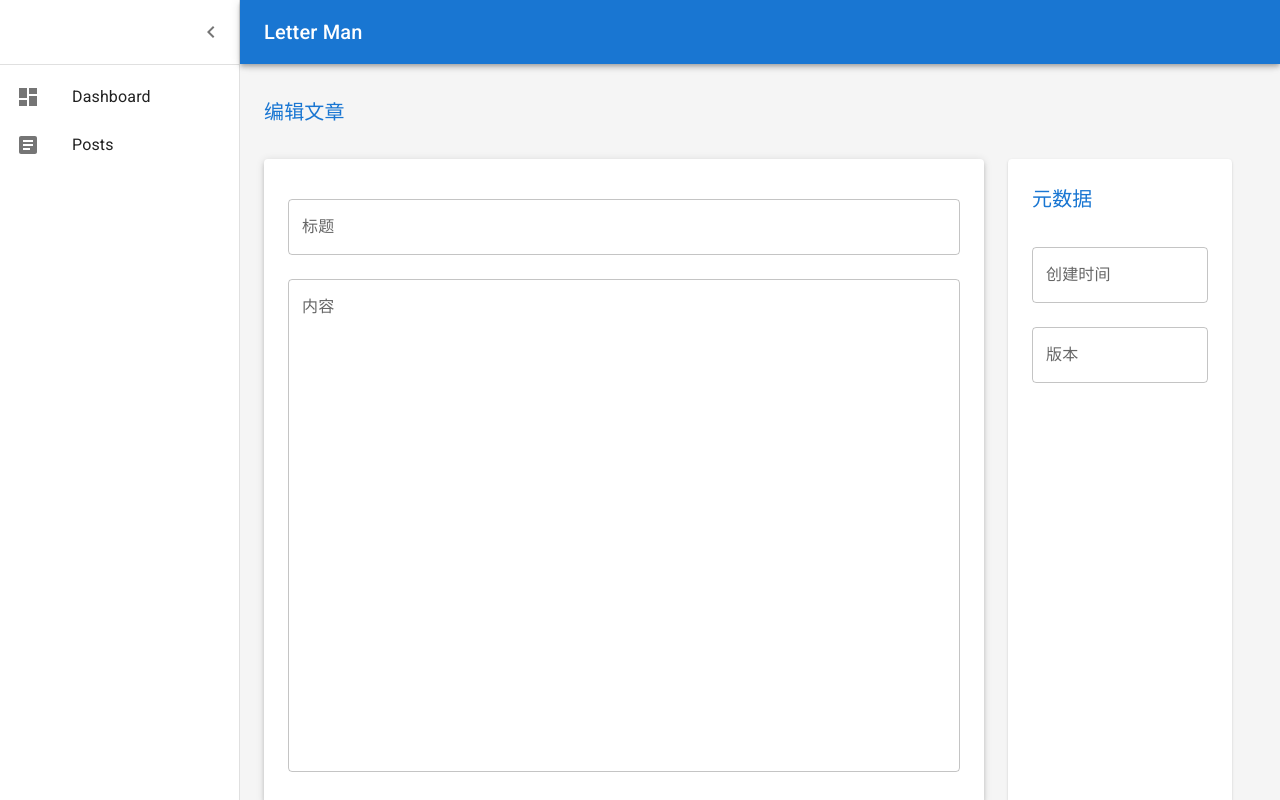
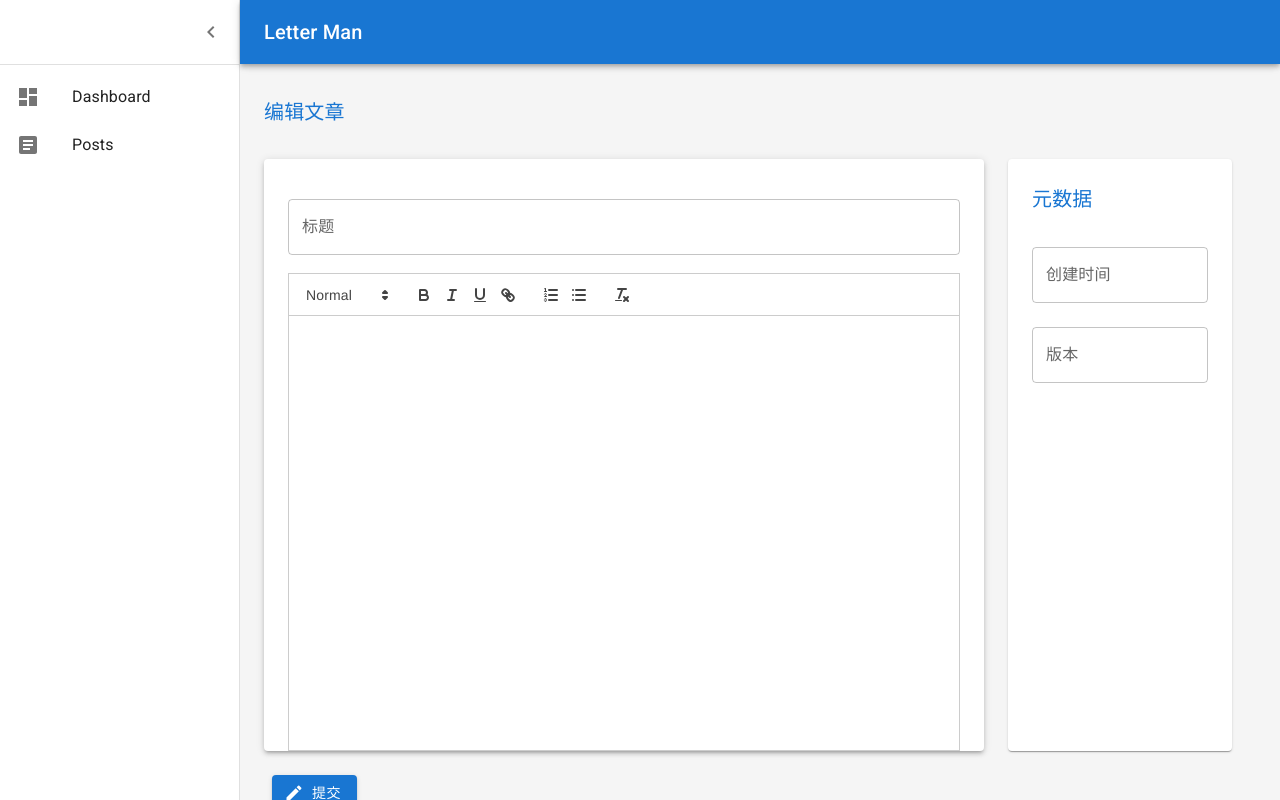
Before and after one commit to FaustProMaxPX/Letterman, a React (Vite) app: page /post/1 in a window 1280 px wide. Built offline with nearby package versions, Linux system fonts and the light colour scheme.

Commit message:
feat: full text editor

```diff
--- a/index.html
+++ b/index.html
@@ -15,9 +15,7 @@
       rel="stylesheet"
       href="https://fonts.googleapis.com/icon?family=Material+Icons"
     />
-    <!-- <script type="module">
-      import Markdown from "https://esm.sh/react-markdown@9?bundle"
-    </script> -->
+
   </head>
   <body>
     <div id="root"></div>
--- a/src/App.tsx
+++ b/src/App.tsx
@@ -139,7 +139,7 @@ const App = () => {
             }}
           >
             <Toolbar />
-            <Container maxWidth="lg" sx={{ mt: 4, mb: 4 }}>
+            <Container maxWidth="lg" sx={{ mt: 4, mb: 4, height: "80%" }}>
               <Notification />
               <PostForm />
               {/* <ErrorBoundary FallbackComponent={ErrorDisplay}>
--- a/src/components/postForm/index.tsx
+++ b/src/components/postForm/index.tsx
@@ -7,10 +7,11 @@ import { useNavigate } from "react-router-dom";
 import useMessage from "../../hooks/useMessage";
 import CreateIcon from "@mui/icons-material/Create";
 import { formatErrorMessage } from "../../services/utils/transform-response";
-import ReactMarkdown from "react-markdown";
-import VisibilityIcon from "@mui/icons-material/Visibility";
-import EditIcon from "@mui/icons-material/Edit";
-import Markdown from "react-markdown";
+import ReactQuill from "react-quill";
+import "react-quill/dist/quill.snow.css";
+
+import TurndownService from "turndown";
+
 export interface PostFormProps {
   post?: Post;
 }
@@ -19,9 +20,8 @@ export const PostForm = ({ post }: PostFormProps) => {
   const navigate = useNavigate();
   const [title, setTitle] = useState(post === undefined ? "" : post.title);
   const [content, setContent] = useState(
-    post === undefined ? "" : post.content
+    post === undefined ? "" : htmlToMarkdown(post.content)
   );
-  const [preview, setPreview] = useState(false);
 
   const openMessage = useMessage();
 
@@ -29,11 +29,10 @@ export const PostForm = ({ post }: PostFormProps) => {
     e.preventDefault();
     createPost({
       title,
-      content,
+      content: htmlToMarkdown(content),
       metadata: JSON.parse("{}"),
     })
-      // eslint-disable-next-line @typescript-eslint/no-unused-vars
-      .then((data) => {
+      .then(() => {
         navigate("/posts");
       })
       .catch((e: Error) => openMessage(formatErrorMessage(e)));
@@ -43,14 +42,22 @@ export const PostForm = ({ post }: PostFormProps) => {
       <Typography component="h2" variant="h6" color="primary" gutterBottom>
         编辑文章
       </Typography>
-      <form style={{ width: "100%", flexGrow: 1 }} onSubmit={handlePostSubmit}>
-        <Grid container spacing={3} sx={{ width: "100%", flexGrow: 1 }}>
+      <form
+        style={{ width: "100%", height: "100%", flexGrow: 1 }}
+        onSubmit={handlePostSubmit}
+      >
+        <Grid
+          container
+          spacing={3}
+          sx={{ width: "100%", flexGrow: 1, height: "100%" }}
+        >
           <Grid item xs={12} md={8} lg={9} mt={3}>
             <Paper
               sx={{
                 p: 3,
                 display: "flex",
                 flexDirection: "column",
+                height: "100%",
               }}
               elevation={3}
             >
@@ -70,17 +77,15 @@ export const PostForm = ({ post }: PostFormProps) => {
                 }}
                 errorText="标题不能为空"
               />
-              {!preview && (
-                <FormField
-                  id="content"
-                  label="内容"
-                  value={content}
-                  onChange={(e) => setContent(e.target.value)}
-                  multiline={true}
-                  rows={20}
-                />
-              )}
-              {preview && (<Markdown>{content}</Markdown>)}
+              <ReactQuill
+                theme="snow"
+                value={content}
+                onChange={(value) => {
+                  setContent(value);
+                }}
+                style={{ marginTop: "10px", height: "80%" }}
+              />
+
             </Paper>
           </Grid>
           <Grid item xs={12} md={4} lg={3} sx={{ mt: 3 }}>
@@ -101,7 +106,7 @@ export const PostForm = ({ post }: PostFormProps) => {
                   label={key}
                   variant="outlined"
                   value={value}
-                ></TextField>
+                />
               ))}
               <TextField
                 id="createTime"
@@ -131,26 +136,6 @@ export const PostForm = ({ post }: PostFormProps) => {
         >
           提交
         </Button>
-        {!preview && (
-          <Button
-            variant="contained"
-            startIcon={<VisibilityIcon />}
-            onClick={() => setPreview(true)}
-            sx={{ mt: 3, ml: 1 }}
-          >
-            预览
-          </Button>
-        )}
-        {preview && (
-          <Button
-            variant="contained"
-            startIcon={<EditIcon />}
-            onClick={() => setPreview(false)}
-            sx={{ mt: 3, ml: 1 }}
-          >
-            编辑
-          </Button>
-        )}
       </form>
     </React.Fragment>
   );
@@ -194,3 +179,8 @@ const FormField = (props: FormFieldProps) => {
     />
   );
 };
+
+const htmlToMarkdown = (content: string) => {
+  const turndownService = new TurndownService();
+  return turndownService.turndown(content);
+};
```
Also changed, not shown: package.json (+5 -2 lines), 1 other file (tests, documents, lock files or other folders).
